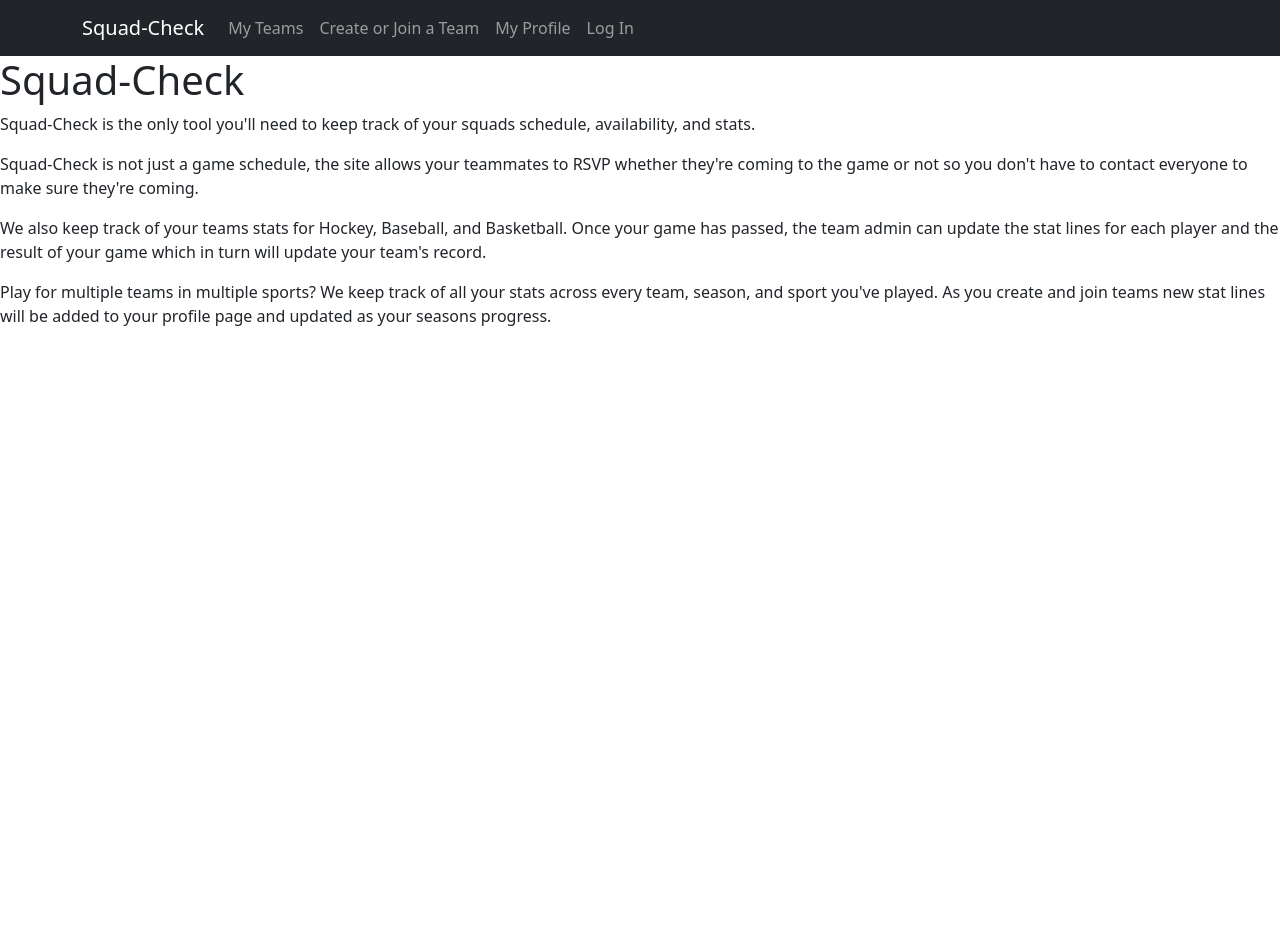
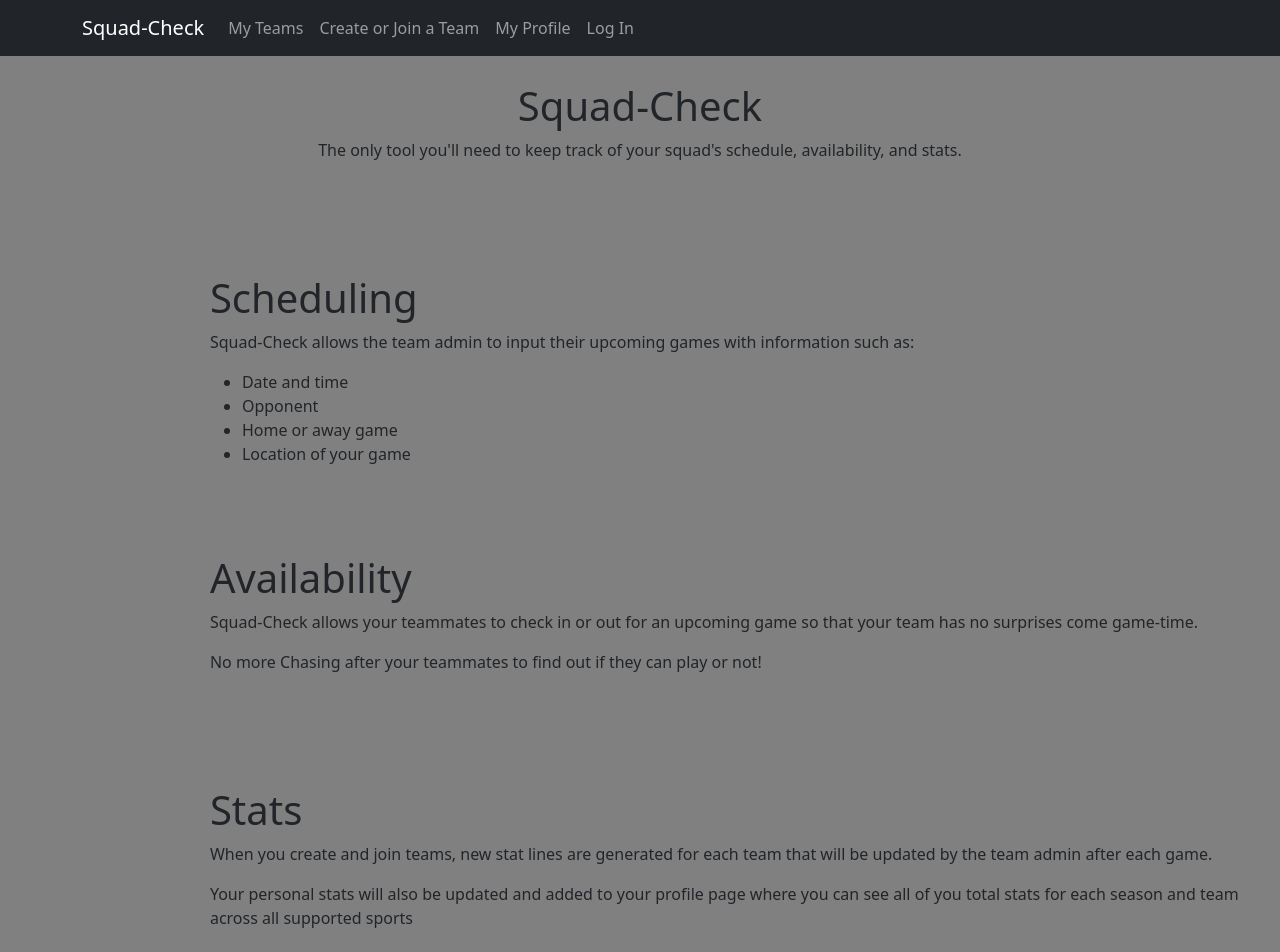
Before and after one commit to nathanmosseri/squad-check, a React (Create React App) app in the folder client/: page / in a window 1280 px wide. Shown: the top 952 px of the page. Before the commit the page ends 800 px from the top, so only its background shows below. Built offline with nearby package versions, Linux system fonts and the light colour scheme.

Commit message:
some styling/demo stuff

```diff
--- a/client/src/App.css
+++ b/client/src/App.css
@@ -3,8 +3,19 @@
   text-align: center ;
   background-color: rgb(35, 34, 34);
   color: white;
+
 }
 
 Link {
   text-decoration: none;
 }
+
+.teams-page-div {
+  background-color: rgb(47, 45, 45);
+  padding: 1%;
+}
+
+.team-details-body {
+  padding: 1%;
+  background-color: rgb(80, 77, 77);
+}
--- a/client/src/components/App.js
+++ b/client/src/components/App.js
@@ -40,10 +40,11 @@ useEffect(() => {
         if(token && !userData.username){
             fetch('http://localhost:3000/me', {
                 headers: {
-                    'Authorization': `Bearer ${token}`
+                  'Authorization': `Bearer ${token}`
                 }
             }).then(res => res.json())
             .then((data) => {
+              console.log(data)
               setUserData(data)
               setUserTeams(data.teams)
               setUserHockeyStats(data.hockey_stats)
--- a/client/src/components/LandingPage.js
+++ b/client/src/components/LandingPage.js
@@ -2,23 +2,64 @@ import React from "react";
 
 const LandingPage = () => {
     return (
-        <div>
-            <h1>Squad-Check</h1>
-            <p>Squad-Check is the only tool you'll need to keep track of your squads schedule,
+        <div style={{padding: '2%',backgroundColor: 'grey'}}>
+            <div>
+            <h1 style={{textAlign: 'center'}}>Squad-Check</h1>
+            <p style={{textAlign: 'center'}}>The only tool you'll need to keep track of your squad's schedule,
                 availability, and stats.
             </p>
-            <p>Squad-Check is not just a game schedule, the site allows your teammates to
-                RSVP whether they're coming to the game or not so you don't have to contact everyone to
-                make sure they're coming.
+            </div>
+            <br/>
+            <br/>
+            <br/>
+            <br/>
+            <div style={{marginLeft: '15%'}}>
+            <h1>Scheduling</h1>
+            <p>Squad-Check allows the team admin to input their upcoming games with
+                information such as:
             </p>
-            <p>We also keep track of your teams stats for Hockey, Baseball, and Basketball.
-                Once your game has passed, the team admin can update the stat lines for each player and
-                the result of your game which in turn will update your team's record.
+                <ul>
+                    <li>Date and time</li>
+                    <li>Opponent</li>
+                    <li>Home or away game</li>
+                    <li>Location of your game</li>
+                </ul>
+            <br/>
+            <br/>
+            <br/>
+            <h1>Availability</h1>
+            <p>Squad-Check allows your teammates to check in or out for an upcoming game so that your
+                team has no surprises come game-time.
             </p>
-            <p>Play for multiple teams in multiple sports? We keep track of all your stats across
-                every team, season, and sport you've played. As you create and join teams new stat lines
-                will be added to your profile page and updated as your seasons progress.
+            <p>No more Chasing after your teammates to find out if they can play or not!</p>
+            <br/>
+            <br/>
+            <br/>
+            <br/>
+            <h1>Stats</h1>
+            <p>When you create and join teams, new stat lines are generated for each team that will be
+            updated by the team admin after each game.
             </p>
+            <p>Your personal stats will also be updated and added to your profile page where you can see
+            all of you total stats for each season and team across all supported sports
+            </p>
+            <br/>
+            <br/>
+            <br/>
+            <br/>
+            <br/>
+            <br/>
+            <br/>
+            <br/>
+            <br/>
+            <br/>
+            <br/>
+            <br/>
+            <br/>
+            <br/>
+            <br/>
+            <br/>
+            </div>
         </div>
     )
 }
--- a/client/src/components/Login.js
+++ b/client/src/components/Login.js
@@ -42,7 +42,7 @@ const Login = ({setIsLoggedIn, loginData, setLoginData, userData, setUserData, s
 
 
     return (
-        <div>
+        <div style={{margin: '2%'}}>
         <h1>Log In</h1>
         <Form onSubmit={handleSubmit}>
         <Form.Group className="mb-3" controlId="formBasicUsername">
--- a/client/src/components/MyProfile.js
+++ b/client/src/components/MyProfile.js
@@ -67,7 +67,7 @@ const MyProfile = ({ userData, userHockeyStats, userBasketballStats, userBasebal
     })
 
     return (
-        <div>
+        <div style={{backgroundColor: 'rgb(80, 77, 77)'}}>
             <h1>{userData.name}</h1>
             {userHockeyStats.length > 0 ? <h2>Hockey Stats</h2>: null}
             {userHockeyStats.length > 0 ?
--- a/client/src/components/NewTeamForm.js
+++ b/client/src/components/NewTeamForm.js
@@ -79,7 +79,7 @@ const NewTeamForm = ({isLoggedIn, setNewTeamSubmitted, setTeamJoined}) => {
     }
 
     return (
-        <div>
+        <div style={{backgroundColor: 'rgb(80, 77, 77)'}}>
             {isLoggedIn ? (
             <div style={{padding: '1%'}}>
                 <h1>Create a New Team</h1>
--- a/client/src/components/SignUp.js
+++ b/client/src/components/SignUp.js
@@ -44,19 +44,8 @@ const SignUp = ({setUserData, setIsLoggedIn, signupData, setSignupData}) => {
     }
 
     return (
-        // <div>
-        // <h1>Sign Up</h1>
-        // <form onSubmit={handleSubmit}>
-        //     <input value={signupData.name} name="name" placeholder="name" onChange={handleChange}/>
-        //     <input value={signupData.username} name='username' placeholder="username" onChange={handleChange}/>
-        //     <input value={signupData.password} name="password" type='password' placeholder="password" onChange={handleChange}/>
-        //     <input value={signupData.email} name="email" placeholder="email" onChange={handleChange}/>
-        //     <input value={signupData.phone_number} name="phone_number" placeholder="phone number" onChange={handleChange}/>
-        //     <input type='submit' />
-        // </form>
-        // <p>Have an account <Link to='/login'>Log In</Link></p>
-        // </div>
-        <div>
+        <div style={{margin: '2%'}}>
+            <h1>Sign Up</h1>
             <Form onSubmit={handleSubmit}>
                 <Form.Group className="mb-3" controlId="formBasicUsername">
                     <Form.Label>Username</Form.Label>
--- a/client/src/components/Teams.js
+++ b/client/src/components/Teams.js
@@ -11,18 +11,8 @@ const Teams = ({userTeams, isLoggedIn}) => {
     const teams = userTeams.map((team) => {
 
         return (
-        // <div key={team.id}>
-        //     <Link to={`team/${team.id}`}>
-        //     <img src={team.logo} style={{height: '50px'}}/>
-        //     <h1 key={team.name}>{team.name}</h1>
-        //     <h3>{team.sport}</h3>
-        //     <h4 key={team.league}>{team.league}</h4>
-        //     <h4 key={team.season}>{team.season}</h4>
-        //     </Link>
-        // </div>
-        <Link to={`team/${team.id}`} key={uuidv4()}>
-        <Card key={uuidv4()} style={{width: '50%', margin: '2%', justifyContent: 'center'}}>
-        {/* <Card.Img variant="top" src={team.logo} style={{height: '200px'}} key={uuidv4()}/> */}
+            <Card key={uuidv4()} style={{width: '50%', margin: '2%', left: '20%'}}>
+            <Link to={`team/${team.id}`} key={uuidv4()} style={{textDecoration: 'none', color: 'black'}}>
         <Card.Body key={uuidv4()}>
             <Card.Img src={team.logo} key={uuidv4()} style={{height: '12%', width: '12%', float: 'right'}} />
             <Card.Title key={uuidv4()}>{team.name}</Card.Title>
@@ -33,15 +23,19 @@ const Teams = ({userTeams, isLoggedIn}) => {
             <ListGroup.Item key={uuidv4()}>{team.sport}</ListGroup.Item>
             <ListGroup.Item key={uuidv4()}>{team.league}</ListGroup.Item>
         </ListGroup>
+        </Link>
         </Card>
-        </Link>
        )
     })
 
 
     return (
-        <div>
-            {isLoggedIn ? teams : <h1>please log in</h1>}
+        <div className="teams-page-div">
+            {isLoggedIn ? teams :
+            <div style={{backgroundColor: 'darkgray', textAlign: 'center'}}>
+                <h1>Please log in or sign up to see your teams</h1>
+            </div>
+            }
         </div>
     )
 }
```
Also changed, not shown: client/src/components/TeamDetails.js (+16 -17 lines).
